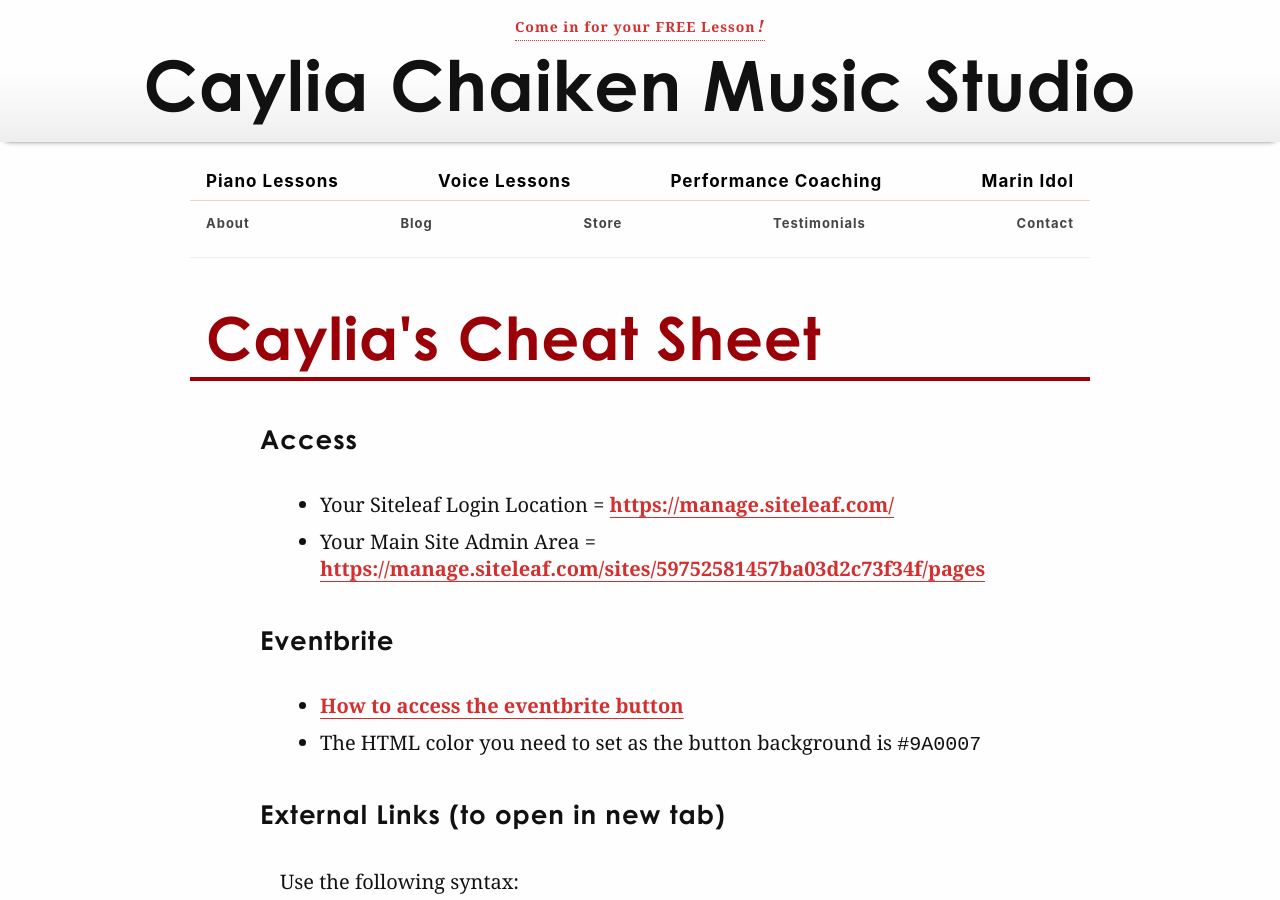
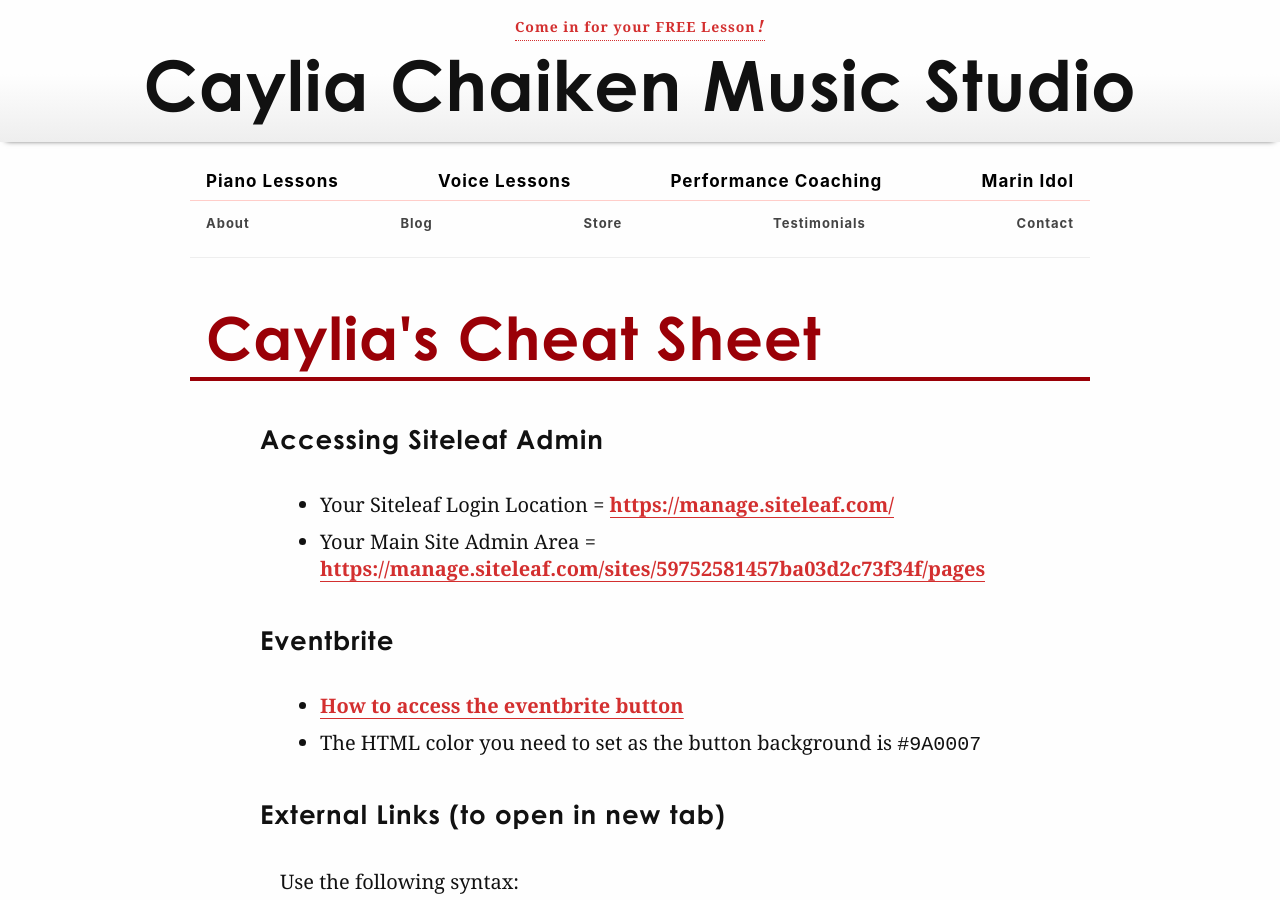
Before and after one commit to cchaiken/ccms, a Jekyll site: the page built from cheat-sheet.markdown, in a window 1280 px wide and 900 px high. Built offline with Jekyll 4.4.1, drawn with Linux system fonts in a browser that asks for light colours; some web fonts are replaced.

Commit message:
Updated Cheat Sheet

```diff
--- a/cheat-sheet.markdown
+++ b/cheat-sheet.markdown
@@ -6,7 +6,7 @@ intro:
   style: plain
 ---
 
-## Access
+## Accessing Siteleaf Admin
 
 * Your Siteleaf Login Location = [https://manage.siteleaf.com/](https://manage.siteleaf.com/)
 * Your Main Site Admin Area =
```
